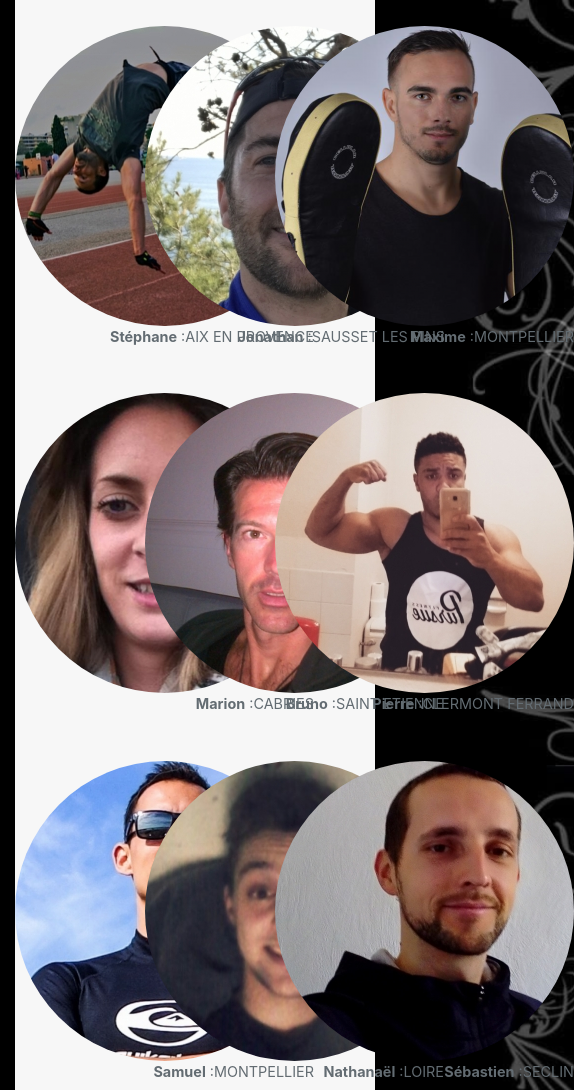
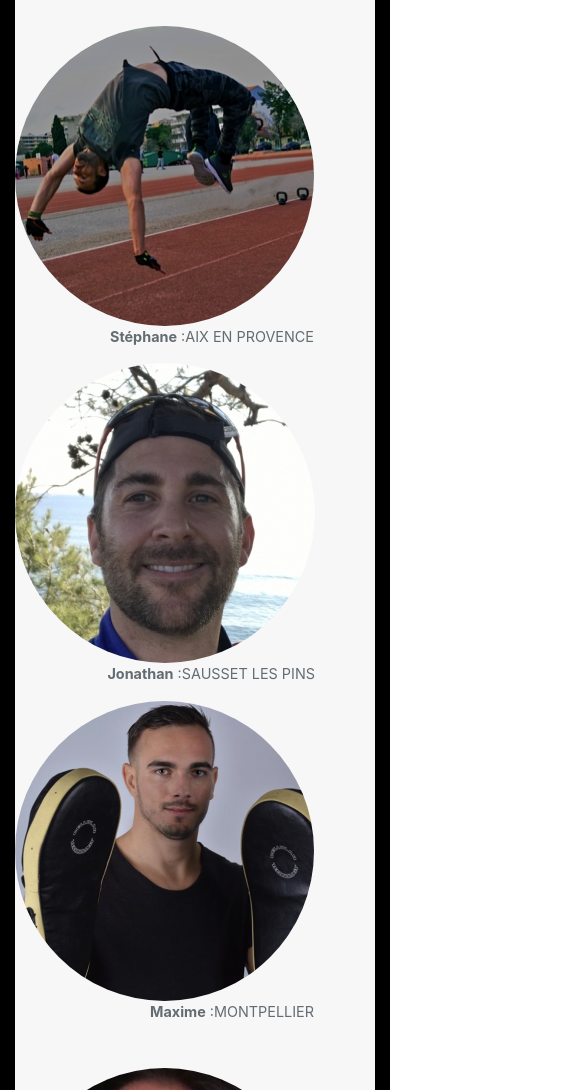
Before and after one commit to gustavofringe/projectSportsCoach, a plain HTML site: page pages/coach.html in a window 390 px wide. Shown: the part 79-1169 px from the top of the page, 574 px wide, since content can reach past the window. Drawn offline with nearby package versions, Linux system fonts and the light colour scheme; some packages are replaced by stand-ins of ours.

Commit message:
add new pages

```diff
--- a/pages/coach.html
+++ b/pages/coach.html
@@ -53,21 +53,21 @@
 <main class="container">
     <div class="site-content">
         <div class="row">
-            <div class="col-4">
+            <div class="col-xs-12 col-md-6 col-lg-4">
                 <figure class="figure">
                     <img src="../img/coach/604221.jpeg" alt="..." class="rounded-circle rounded float-left">
                     <figcaption class="figure-caption text-right"><strong>Stéphane</strong> :AIX EN PROVENCE</figcaption>
                 </figure>
             </div>
             <!-- /.col-4 -->
-            <div class="col-4">
+            <div class="col-xs-12 col-md-6 col-lg-4">
                 <figure class="figure">
                     <img src="../img/coach/606238.jpeg" alt="..." class="rounded-circle rounded float-right">
                     <figcaption class="figure-caption text-right"><strong>Jonathan</strong> :SAUSSET LES PINS</figcaption>
                 </figure>
                 <!-- /.figure --></div>
             <!-- /.col-4 -->
-            <div class="col-4">
+            <div class="col-xs-12 col-md-6 col-lg-4">
                 <figure class="figure">
                     <img src="../img/coach/608943.png" alt="..." class="rounded-circle rounded float-right">
                     <figcaption class="figure-caption text-right"><strong>Maxime</strong> :MONTPELLIER</figcaption>
@@ -77,7 +77,7 @@
         </div>
         <!-- /.row -->
         <div class="row">
-            <div class="col-4">
+            <div class="col-xs-12 col-md-6 col-lg-4">
                 <figure class="figure">
                     <img src="../img/coach/609397.jpeg" alt="..." class="rounded-circle rounded float-right">
                     <figcaption class="figure-caption text-right"><strong>Marion</strong> :CABRIES</figcaption>
@@ -85,7 +85,7 @@
                 <!-- /.figure -->
             </div>
             <!-- /.col-4 -->
-            <div class="col-4">
+            <div class="col-xs-12 col-md-6 col-lg-4">
                 <figure class="figure">
                     <img src="../img/coach/609409.jpeg" alt="..." class="rounded-circle rounded float-right">
                     <figcaption class="figure-caption text-right"><strong>Bruno</strong> :SAINT ETIENNE</figcaption>
@@ -93,7 +93,7 @@
                 <!-- /.figure -->
             </div>
             <!-- /.col-4 -->
-            <div class="col-4">
+            <div class="col-xs-12 col-md-6 col-lg-4">
                 <figure class="figure">
                     <img src="../img/coach/609412.jpeg" alt="..." class="rounded-circle rounded float-right">
                     <figcaption class="figure-caption text-right"><strong>Pierre</strong> :CLERMONT FERRAND</figcaption>
@@ -104,7 +104,7 @@
         </div>
         <!-- /.row -->
         <div class="row">
-            <div class="col-4">
+            <div class="col-xs-12 col-md-6 col-lg-4">
                 <figure class="figure">
                     <img src="../img/coach/609415.jpeg" alt="..." class="rounded-circle rounded float-right">
                     <figcaption class="figure-caption text-right"><strong>Samuel</strong> :MONTPELLIER</figcaption>
@@ -112,7 +112,7 @@
                 <!-- /.figure -->
             </div>
             <!-- /.col-4 -->
-            <div class="col-4">
+            <div class="col-xs-12 col-md-6 col-lg-4">
                 <figure class="figure">
                     <img src="../img/coach/609418.jpeg" alt="..." class="rounded-circle rounded float-right">
                     <figcaption class="figure-caption text-right"><strong>Nathanaël</strong> :LOIRE</figcaption>
@@ -120,7 +120,7 @@
                 <!-- /.figure -->
             </div>
             <!-- /.col-4 -->
-            <div class="col-4">
+            <div class="col-xs-12 col-md-6 col-lg-4">
                 <figure class="figure">
                     <img src="../img/coach/609419.jpeg" alt="..." class="rounded-circle rounded float-right">
                     <figcaption class="figure-caption text-right"><strong>Sébastien</strong> :SECLIN</figcaption>
```
Also changed, not shown: pages/advice.html (+5 -7 lines).
